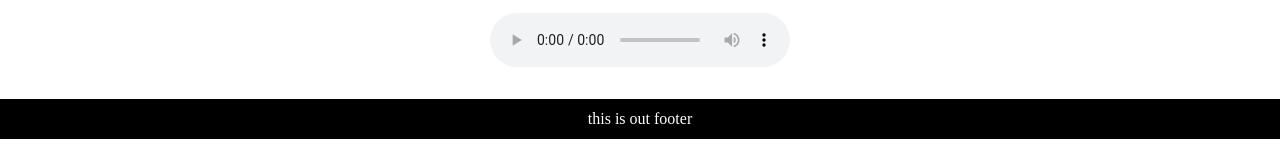
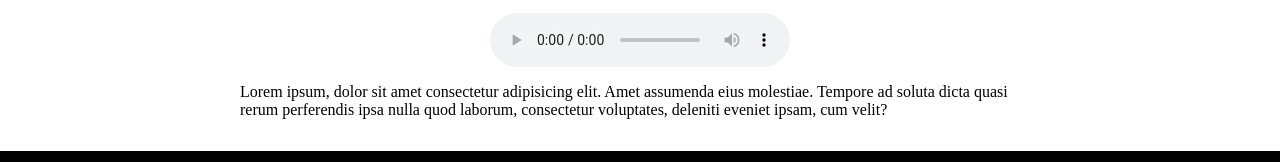
Before and after one commit to meelizaj/mini-web, a plain HTML site: page pages/about.html in a window 1280 px wide. Shown: the part 749-911 px from the top of the page. Before the commit the page ends 888 px from the top, so only its background shows below. Drawn offline with Linux system fonts and the light colour scheme.

Commit message:
new changes

```diff
--- a/pages/about.html
+++ b/pages/about.html
@@ -43,6 +43,7 @@
                     <audio controls>
                         <source src="../sources/audio/" type="audio/mp3">
                     </audio>
+                     <p>Lorem ipsum, dolor sit amet consectetur adipisicing elit. Amet assumenda eius molestiae. Tempore ad soluta dicta quasi rerum perferendis ipsa nulla quod laborum, consectetur voluptates, deleniti eveniet ipsam, cum velit?</p>
                 </div>
             </div>
         </section>
--- a/style/card.css
+++ b/style/card.css
@@ -25,6 +25,12 @@
 .aud-card {
     display: flex;
     justify-content: center;
+    flex-direction: column;
     align-items: center;
     margin-top: 1rem;
 }
+
+.aud-card p {
+    margin-top: 1rem;
+    width: 50rem;
+}
```
Also changed, not shown: index.html (+1 -0 lines), pages/contact.html (+1 -0 lines).
